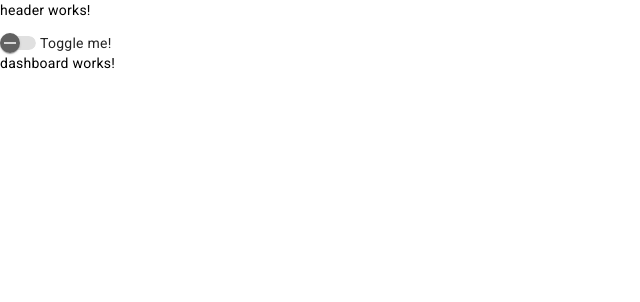
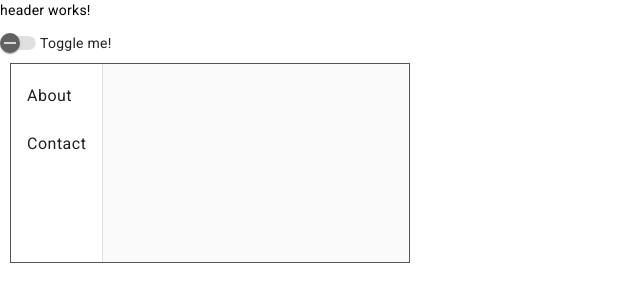
Before and after one commit to CarmineC93/angular_project, an Angular app: page / in a window 1280 px wide. Shown: the top 302 px of the page, without its empty margins (0-640 px from the left). Built offline with nearby package versions, Linux system fonts and the light colour scheme.

Commit message:
add: dashboard + pagelist in sidebar

```diff
--- a/src/app/app.module.ts
+++ b/src/app/app.module.ts
@@ -4,6 +4,8 @@ import { BrowserModule } from '@angular/platform-browser';
 import { AppRoutingModule } from './app-routing.module';
 import {MatFormFieldModule} from '@angular/material/form-field';
 import {MatButtonModule} from '@angular/material/button';
+import {MatSidenavModule} from '@angular/material/sidenav';
+import {MatListModule} from '@angular/material/list';
 
 
 import { AppComponent } from './app.component';
@@ -36,7 +38,9 @@ import { FormsModule, ReactiveFormsModule } from '@angular/forms';
     FormsModule,
     ReactiveFormsModule,
     MatFormFieldModule,
-    MatButtonModule
+    MatButtonModule,
+    MatSidenavModule,
+    MatListModule,
   ],
   providers: [],
   bootstrap: [AppComponent]
--- a/src/app/components/dashboard/dashboard.component.css
+++ b/src/app/components/dashboard/dashboard.component.css
@@ -0,0 +1,6 @@
+.container {
+  width: 400px;
+  height: 200px;
+  margin: 10px;
+  border: 1px solid #555;
+}
--- a/src/app/components/dashboard/dashboard.component.html
+++ b/src/app/components/dashboard/dashboard.component.html
@@ -1 +1,13 @@
-<p>dashboard works!</p>
+<mat-drawer-container class="container">
+  <mat-drawer mode="side" opened>
+    <mat-list role="list">
+      <mat-list-item role="listitem" routerLink="about">About</mat-list-item>
+      <mat-list-item role="listitem" routerLink="contact">Contact</mat-list-item>
+    </mat-list>
+  </mat-drawer>
+  <mat-drawer-content>
+    <router-outlet>
+      <!-- main content -->
+    </router-outlet>
+  </mat-drawer-content>
+</mat-drawer-container>
```
Also changed, not shown: src/app/app-routing.module.ts (+7 -1 lines).
